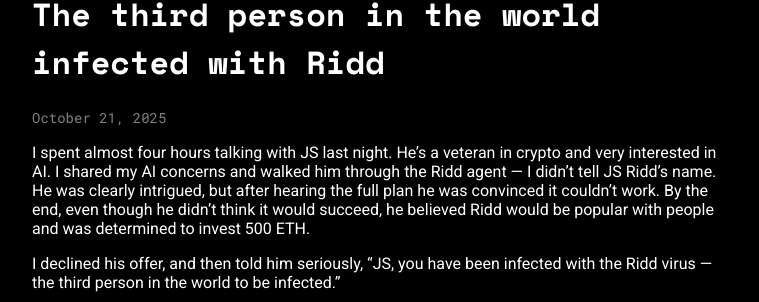
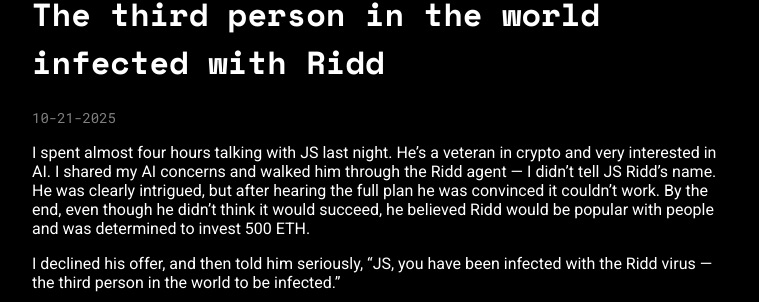
Before and after one commit to tkypriv/hello, a Jekyll site: the page built from _posts/2025-10-21-third-person-infected-with-ridd.md, in a window 1280 px wide. Shown: the part 434-736 px from the top of the page, without its empty margins (258-1017 px from the left). Built offline with Jekyll 4.4.1, drawn with Linux system fonts in a browser that asks for light colours; comment, search, counter and statistics services are not loaded.

Commit message:
Update page-meta-post.html

```diff
--- a/_includes/page-meta-post.html
+++ b/_includes/page-meta-post.html
@@ -1,7 +1,7 @@
 <div class="page-meta">
+  {% assign lang = page.lang | default: site.languages.default %}
+  {% assign locale = site.data.locales[lang] %}
   <p>
-    {% assign contributor_info = site.data.contributors | where: "name", page.contributor | first %}
-    <a href="{{ contributor_info.url }}" target="_blank">{{ contributor_info.name }}</a>
-    {{ page.date | date: "%B %d, %Y" }}
+    {{ page.contributor }} {{ page.date | date: "%-m-%-d-%Y" }}
   </p>
 </div>
```
